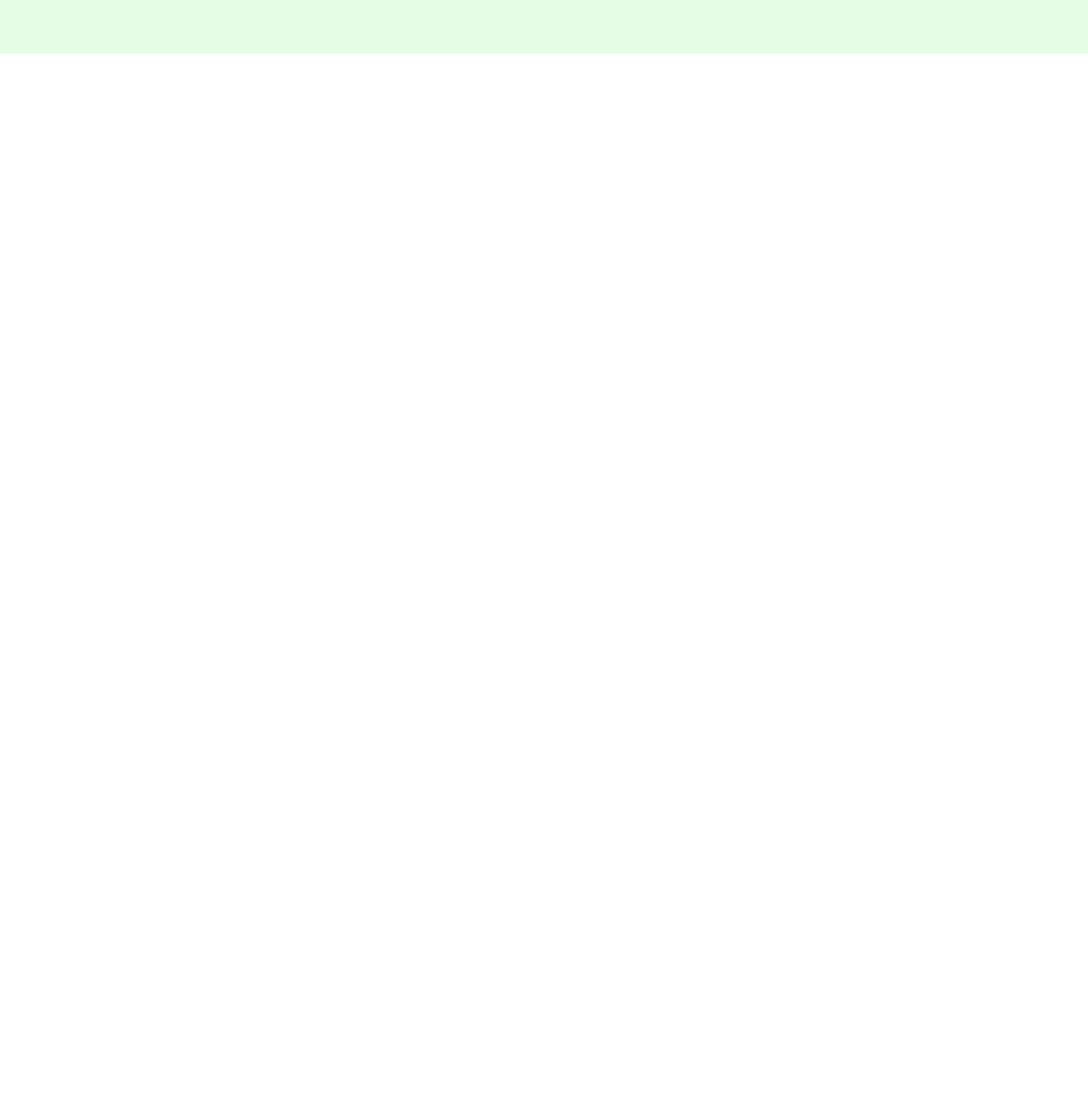
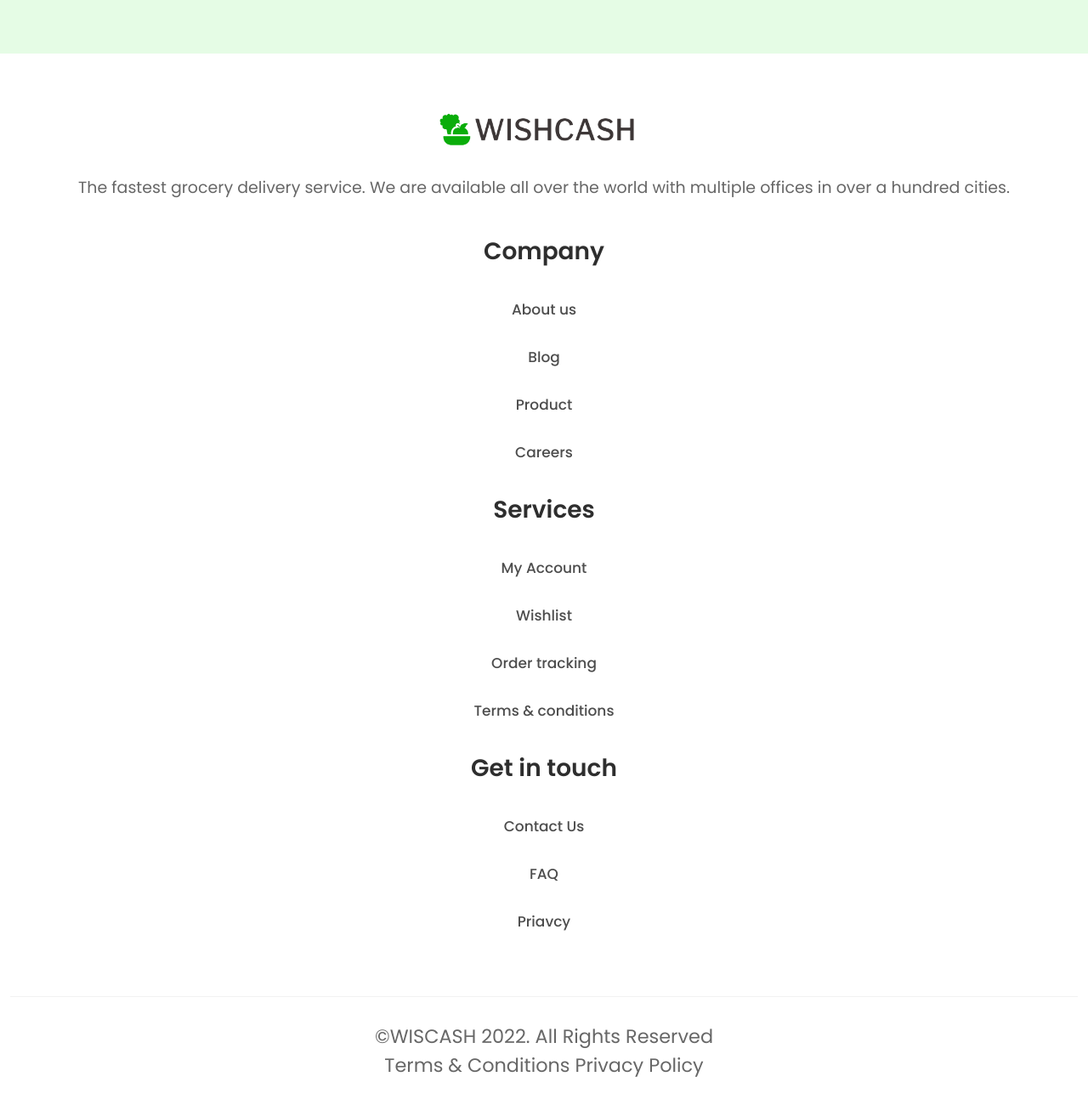
Before and after one commit to Jeffansah/Wishcash, a plain HTML site: page index.html in a window 1280 px wide. Shown: the part 5596-6896 px from the top of the page at 85% size. Before the commit the page ends 5659 px from the top, so only its background shows below. Drawn offline with nearby package versions, Linux system fonts and the light colour scheme.

Commit message:
Added footer and styled

```diff
--- a/css/styles.css
+++ b/css/styles.css
@@ -512,3 +512,61 @@ section:not(.hero) .button{
     padding-block: 1rem;
     border: 1px solid rgba(0,0,0, 0.1);
 }
+
+/* !FOOTER */
+#footer{
+    text-align: center;
+    padding: 5rem 0 3rem;
+}
+
+.company_data{
+    margin-block: 2rem;
+}
+
+#footer .logo{
+    display: inline-block;
+    margin: 0 auto;
+    margin-left: 5.3rem;
+}
+
+.company_description{
+    margin: 2.5rem 0 5rem;
+    line-height: 3rem;
+    font-size: 1.9rem;
+}
+
+.footer_group{
+    margin: 3rem 0 1rem;
+}
+
+.footer_title{
+    font-size: 2.8rem;
+    font-weight: 600;
+    line-height: 2rem;
+}
+
+.footer_group .list{
+    margin: inherit;
+}
+
+.footer_group .list_link{
+    line-height: 4rem;
+    font-size: 1.7rem;
+}
+
+.horizontal_line{
+    margin-block: 3rem;
+    border: none;
+    border-top: 1px solid rgba(0,0,0,0.05);
+}
+
+.legal_information{
+    font-weight: 500;
+    margin: 0 1.2rem;
+    transition: color 0.5s;
+}
+
+.legal_info a:hover,
+.legal_info a:focus{
+    color: var(--accent-color);
+}
--- a/index.html
+++ b/index.html
@@ -198,7 +198,84 @@
         </div>
     </section>
     <!-- !FOOTER -->
+    <footer id="footer">
+        <div class="container">
+            <div class="footer_top_data d_grid">
+                <div class="company_data">
+                    <a href="/index.html" class="logo">
+                        <img src="/images/wishcash-logo-black.png" alt="Wishcash logo" class="logo-image">
+                    </a>
+                    <p class="company_description">
+                        The fastest grocery delivery service. We are available all over the world with multiple offices in over a hundred cities.
+                    </p>
+                    <div class="footer_group">
+                        <h6 class="title footer_title">
+                            Company
+                        </h6>
+                        <ul class="list">
+                            <li class="list_item">
+                                <a href="#" class="list_link">About us</a>
+                            </li>
+                            <li class="list_item">
+                                <a href="#" class="list_link">Blog</a>
+                            </li>
+                            <li class="list_item">
+                                <a href="#" class="list_link">Product</a>
+                            </li>
+                            <li class="list_item">
+                                <a href="#" class="list_link">Careers</a>
+                            </li>
+                        </ul>
+                    </div>
+                    <div class="footer_group">
+                        <h6 class="title footer_title">
+                            Services
+                        </h6>
+                        <ul class="list">
+                            <li class="list_item">
+                                <a href="#" class="list_link">My Account</a>
+                            </li>
+                            <li class="list_item">
+                                <a href="#" class="list_link">Wishlist</a>
+                            </li>
+                            <li class="list_item">
+                                <a href="#" class="list_link">Order tracking</a>
+                            </li>
+                            <li class="list_item">
+                                <a href="#" class="list_link">Terms & conditions</a>
+                            </li>
+                        </ul>
+                    </div>
+                    <div class="footer_group">
+                        <h6 class="title footer_title">
+                           Get in touch
+                        </h6>
+                        <ul class="list">
+                            <li class="list_item">
+                                <a href="#" class="list_link">Contact Us</a>
+                            </li>
+                            <li class="list_item">
+                                <a href="#" class="list_link">FAQ</a>
+                            </li>
+                            <li class="list_item">
+                                <a href="#" class="list_link">Priavcy</a>
+                        </ul>
+                    </div>
+                </div>
+            </div>
 
+            <hr class="horizontal_line">
+
+        </div>
+
+        <div class="footer_bottom_data">
+            <span calss="copyright_infromation">&copy;WISCASH 2022. All Rights Reserved</span>
+            <div class="legal_info">
+                <a href="#">Terms & Conditions</a>
+                <a href="#">Privacy Policy</a>
+            </div>
+        </div>
+    </footer>
     <script src="/js/app.js"></script>
 </body>
 </html>
```
